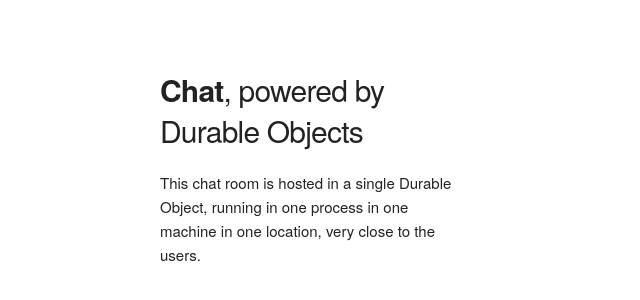
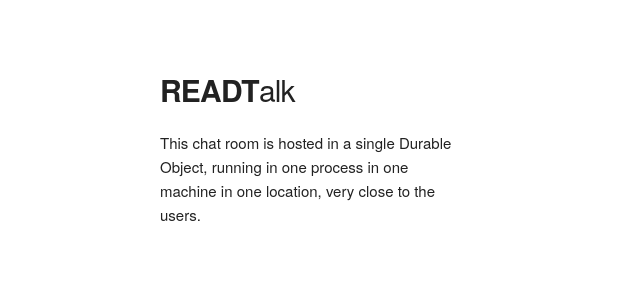
Before and after one commit to soeparnocorp/chat, a React app: page public/index.html in a window 1280 px wide. Shown: the part 170-470 px from the top of the page, without its empty margins (0-640 px from the left). Built offline with nearby package versions, Linux system fonts and the light colour scheme.

Commit message:
index.html

```diff
--- a/public/index.html
+++ b/public/index.html
@@ -4,7 +4,7 @@
 		<!-- Basic Page Needs
   –––––––––––––––––––––––––––––––––––––––––––––––––– -->
 		<meta charset="utf-8" />
-		<title>Chat!</title>
+		<title>READTalk</title>
 		<meta name="description" content="" />
 		<meta name="author" content="" />
 
@@ -32,7 +32,7 @@
 		<div class="container" style="width: 95%; height: 100%">
 			<div class="row" style="height: 100%">
 				<div class="one-third column" style="margin-top: 25%">
-					<h4><b>Chat</b>, powered by Durable Objects</h4>
+					<h4><b>READT</b>alk</h4>
 					<p>
 						This chat room is hosted in a single Durable Object, running in one
 						process in one machine in one location, very close to the users.
```
